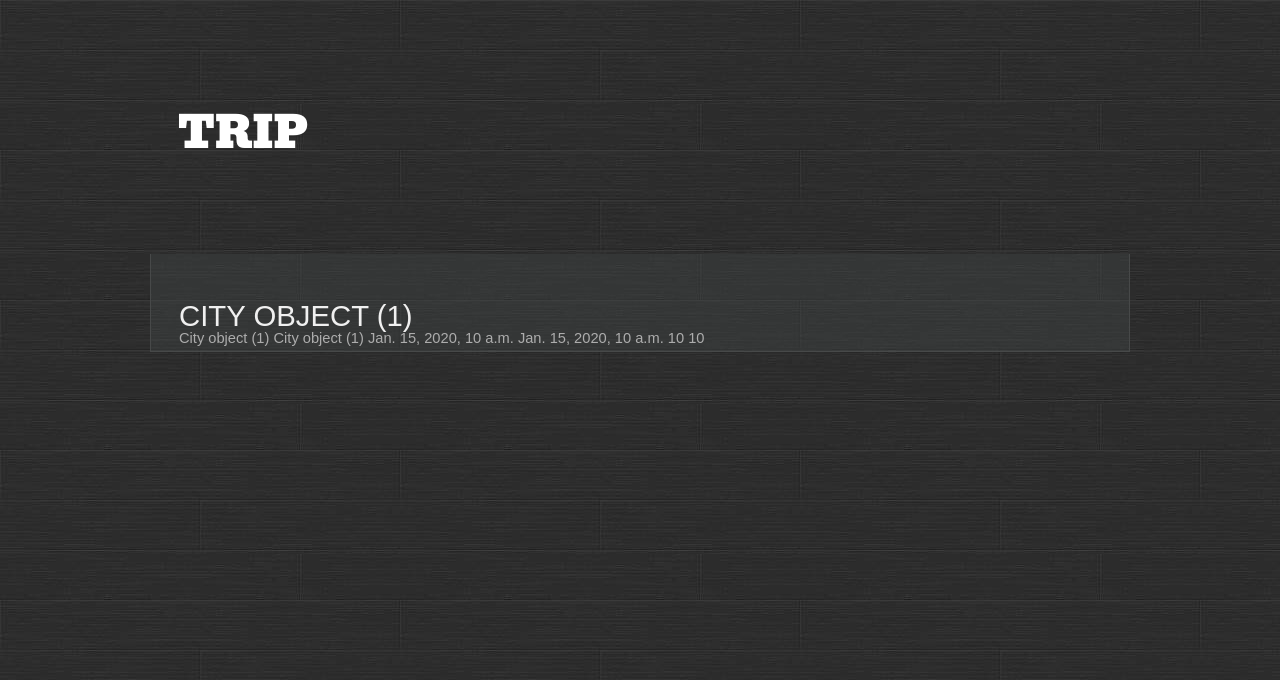
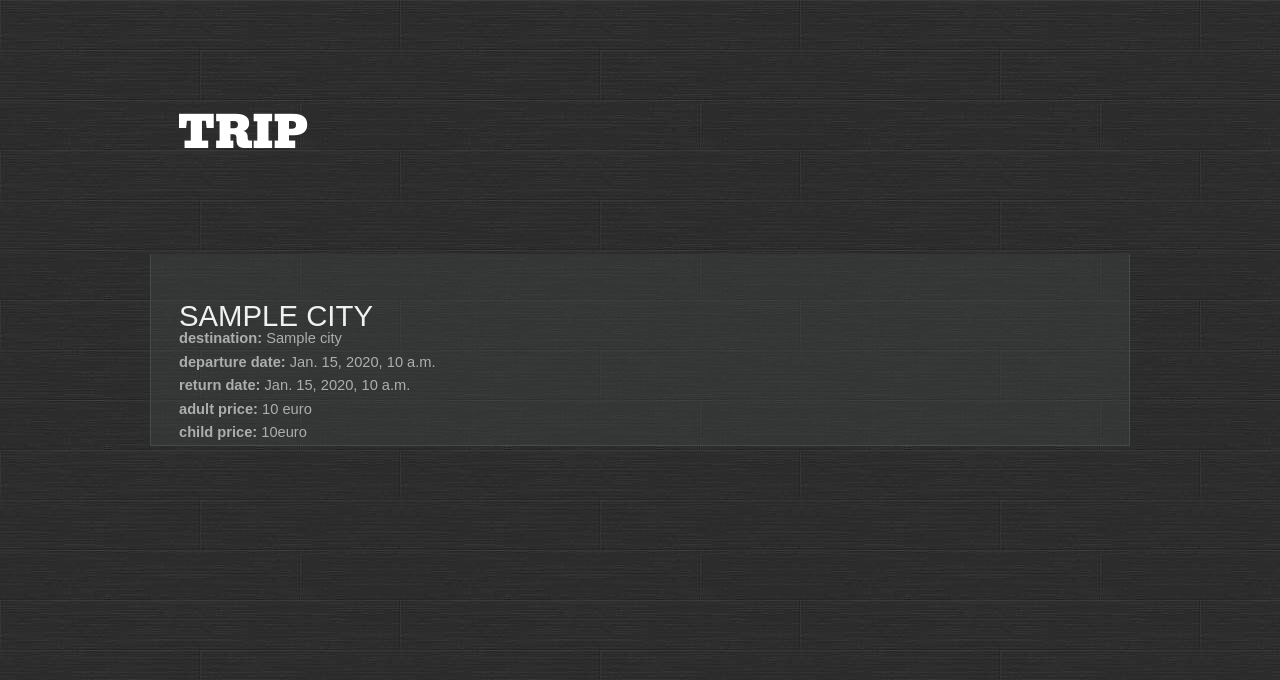
Before and after one commit to DanekCvingerKristofik/FinalProject, a Django app: page /trip/1/ in a window 1280 px wide. Shown: the top 680 px of the page. Run offline with Django 4.2, Linux system fonts and the light colour scheme; tables that the repository leaves empty hold one stand-in row (values such as "Sample post").

```diff
--- a/FinalProject/urls.py
+++ b/FinalProject/urls.py
@@ -22,5 +22,6 @@ urlpatterns = [
     path('admin/', admin.site.urls),
     path('', places.views.home, name = "home"),
     path('trip/<int:id>/', places.views.trip, name = "trip"),
+    path('search/', places.views.search, name = "search"),
 
 ]
--- a/places/models.py
+++ b/places/models.py
@@ -8,11 +8,15 @@ from django.db.models import Model
 class Country(Model):
     name = models.CharField(max_length=50)
 
-
+    def __str__(self):
+       return  f"country: {self.name}"
 
 class City(Model):
     name = models.CharField(max_length=50)
     belonging_to_the_country = models.ForeignKey(Country, on_delete=models.CASCADE, related_name="cities")
+
+    def __str__(self):
+       return  f" {self.name} "
 
 
 
@@ -22,10 +26,17 @@ class Hotel(Model):
     stars = models.CharField(max_length=5)
     description = models.CharField(max_length=250)
 
+    def __str__(self):
+       return  f"hotel: {self.name}"
+
+
 
 class Airport(Model):
     name = models.CharField(max_length=50)
     belonging_to_the_city = models.ForeignKey(City, on_delete=models.CASCADE, related_name="airports")
+
+    def __str__(self):
+       return  f"airport: {self.name}"
 
 
 class Trip(Model):
@@ -50,6 +61,9 @@ class Trip(Model):
     ]
     type = models.CharField(choices=TYPE_NAME_CHOICES, max_length=2)
 
+    def __str__(self):
+       return  f"destination: {self.where_to}"
+
     @property
     def length_of_stay(self):
         return self.return_date - self.departure_date
--- a/places/templates/places/trip.html
+++ b/places/templates/places/trip.html
@@ -2,7 +2,9 @@
 
 {% block content %}
     <h1>{{ trip.where_from }}</h1>
-    <div>{{ trip.where_from }}  {{ trip.where_to  }}  {{ trip.departure_date}} {{ trip.return_date}} {{ trip.price_for_an_adult}}
-                {{ trip.price_for_an_child}}</div>
-
+    <div> <b>destination:   </b> {{ trip.where_to}}</div>
+    <div> <b>departure date:   </b>{{ trip.departure_date}}</div>
+    <div><b>return date:    </b>{{ trip.return_date}}</div>
+    <div> <b>adult price:    </b>{{ trip.price_for_an_adult}} euro</div>
+    <div> <b>child price:   </b>{{ trip.price_for_an_child}}euro </div>
 {% endblock %}
--- a/places/views.py
+++ b/places/views.py
@@ -7,16 +7,35 @@ from places.models import Trip, Country
 
 # Create your views here.
 
+
 def home(request):
-     q = request.GET.get('dest', ' ')
-     if q == ' ':
-          return HttpResponse("Zadejte co chcete hledat")
+     dest = request.GET.get("dest")
+     if dest:
+          trips = Trip.objects.filter(where_to__belonging_to_the_country__name= dest)
+
      else:
-          trips = Country.objects.filter(name = q)
-          context = {"trips" : trips}
-          return render(request, "places/home.html", context)
+          trips = Trip.objects.all()
+     context = {"trips" : trips}
+     return render(request, "places/home.html", context)
+
 
 def trip(request, id):
-     trip = Trip.objects.get(id=id)
-     context = {'trip': trip}
-     return render(request, 'places/trip.html', context)
+      trip = Trip.objects.get(id =id)
+      context = {'trip': trip}
+      return render(request, 'places/trip.html', context)
+
+def search(request):
+    q = request.GET.get('q', ' ')
+    if q == ' ' :
+        return HttpResponse("Zadejte co chcete hledat")
+    else:
+        trips = Trip.objects.filter(
+            Q(where_from__contains = q) |
+            Q(where_to__contains= q)|
+            Q(departure_date__contains= q) |
+            Q(return_date__contains= q) |
+            Q(type__contains= q) |
+            Q(length_of_stay__contains= q)
+        )
+        context = {"query": q, "trips" : trips}
+        return render(request, "places/search.html", context)
```
Also changed, not shown: places/admin.py (+6 -1 lines), places/templates/places/home.html (+5 -4 lines), places/templates/places/search.html (added, +13 -0 lines).
